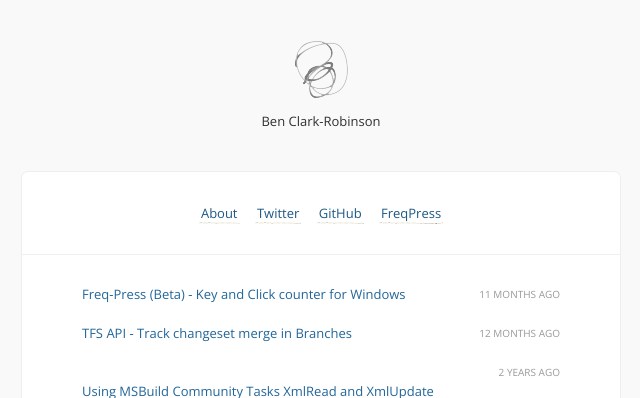
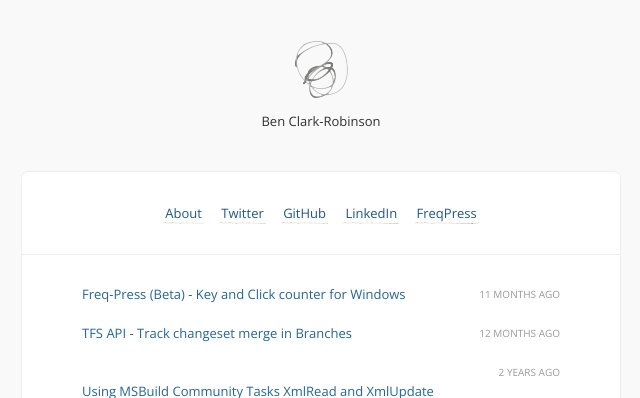
Before and after one commit to Mozketo/mozketo.github.io, a Jekyll site: the page built from index.html, in a window 1280 px wide. Shown: the top 398 px of the page, without its empty margins (319-959 px from the left). Built offline with Jekyll 4.4.1, drawn with Linux system fonts in a browser that asks for light colours; Markdown is read by kramdown in place of the engine named in the settings; comment, search, counter and statistics services are not loaded.

Commit message:
Added linkedIn to page links

```diff
--- a/_config.yml
+++ b/_config.yml
@@ -15,6 +15,9 @@ links:
   - name:         GitHub
     url:          http://github.com/mozketo
     external:     true
+  - name:         LinkedIn
+    url:          https://au.linkedin.com/in/benclarkrobinson
+    external:     true
   - name:         FreqPress
     url:          /apps/2014/07/18/announcing-freq-press-alpha-key-counter-for-windows/
 highlighter:      pygments
```
